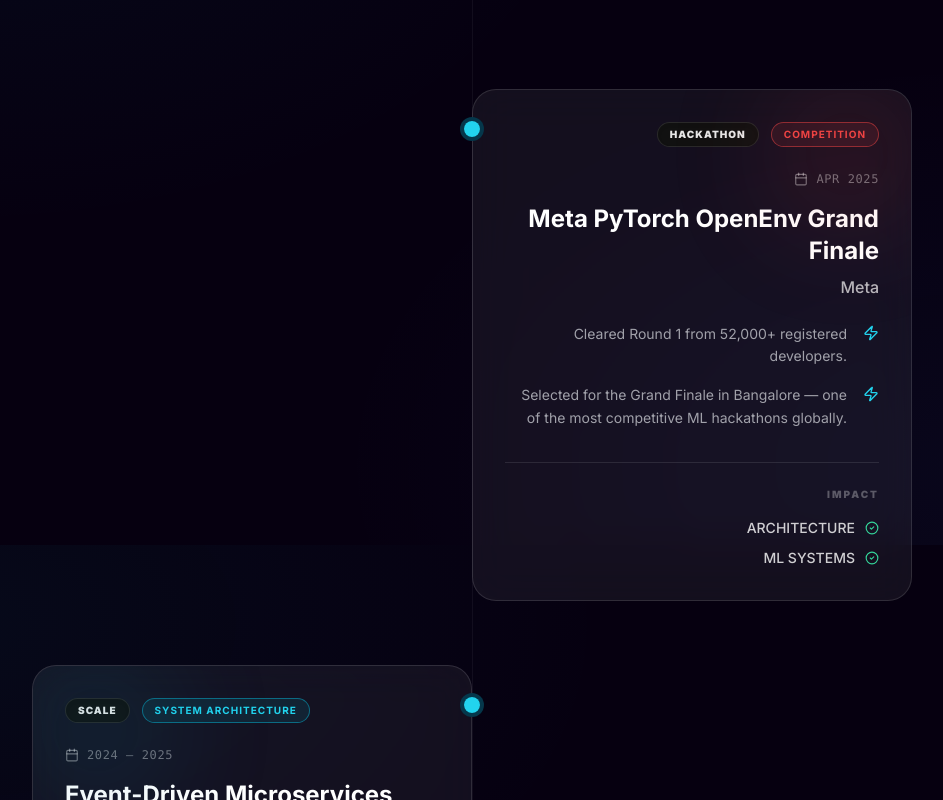
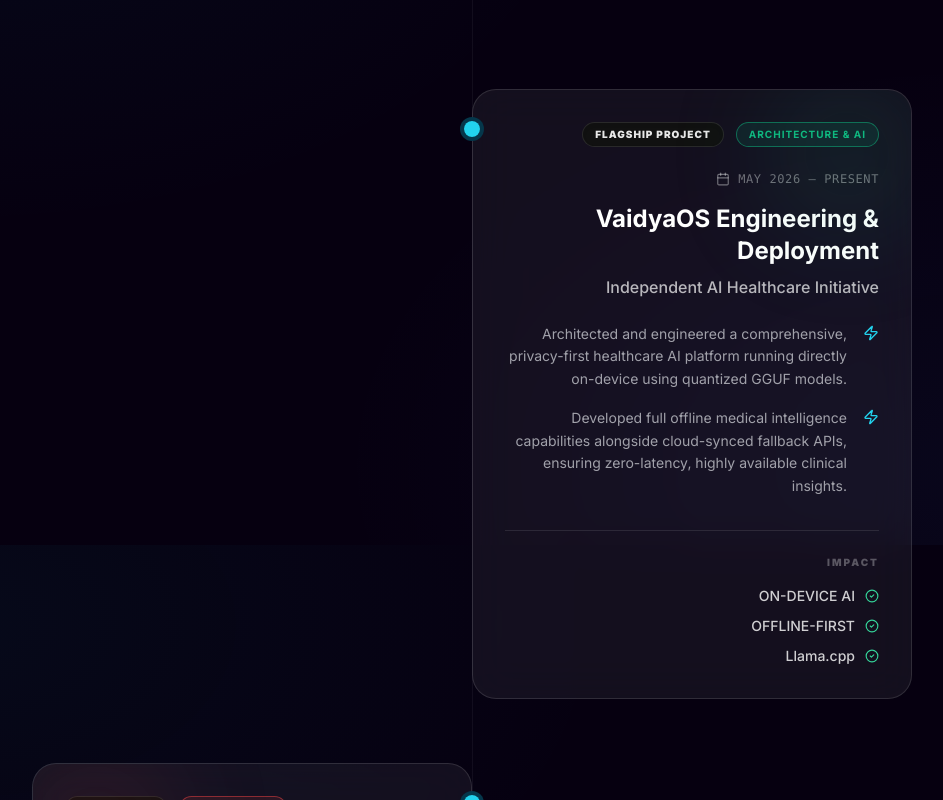
Before and after one commit to balaraj74/balaraj, a React (Vite) app in the folder app/: page / in a window 1280 px wide. Shown: the part 8700-9500 px from the top of the page, without its empty margins (168-1111 px from the left). Built offline with nearby package versions, Linux system fonts and the light colour scheme; a web font is replaced by a local one.

Commit message:
feat: add VaidyaOS to engineering journey and update timeline dates

```diff
--- a/app/src/App.tsx
+++ b/app/src/App.tsx
@@ -30,6 +30,7 @@
   Twitter,
   Instagram,
   Database,
+  Activity,
 } from 'lucide-react';
 import './App.css';
 
@@ -1130,12 +1131,31 @@
 
   const timeline = [
     {
+      category: 'Flagship Project',
+      type: 'Architecture & AI',
+      icon: Activity,
+      title: 'VaidyaOS Engineering & Deployment',
+      org: 'Independent AI Healthcare Initiative',
+      period: 'MAY 2026 – Present',
+      color: 'border-[#10b981]/50 bg-[#10b981]/10 text-[#10b981]',
+      blobColor: 'bg-[#10b981]',
+      points: [
+        'Architected and engineered a comprehensive, privacy-first healthcare AI platform running directly on-device using quantized GGUF models.',
+        'Developed full offline medical intelligence capabilities alongside cloud-synced fallback APIs, ensuring zero-latency, highly available clinical insights.'
+      ],
+      impact: [
+        'ON-DEVICE AI',
+        'OFFLINE-FIRST',
+        'Llama.cpp'
+      ]
+    },
+    {
       category: 'Hackathon',
       type: 'Competition',
       icon: Flame,
       title: 'Meta PyTorch OpenEnv Grand Finale',
       org: 'Meta',
-      period: 'APR 2025',
+      period: 'APR 2026',
       color: 'border-[#ef4444]/50 bg-[#ef4444]/10 text-[#ef4444]',
       blobColor: 'bg-[#ef4444]',
       points: [
```
